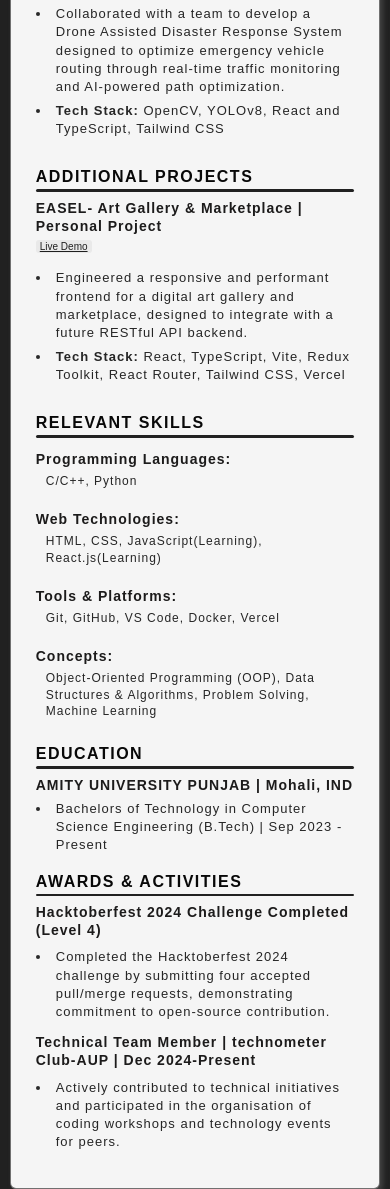
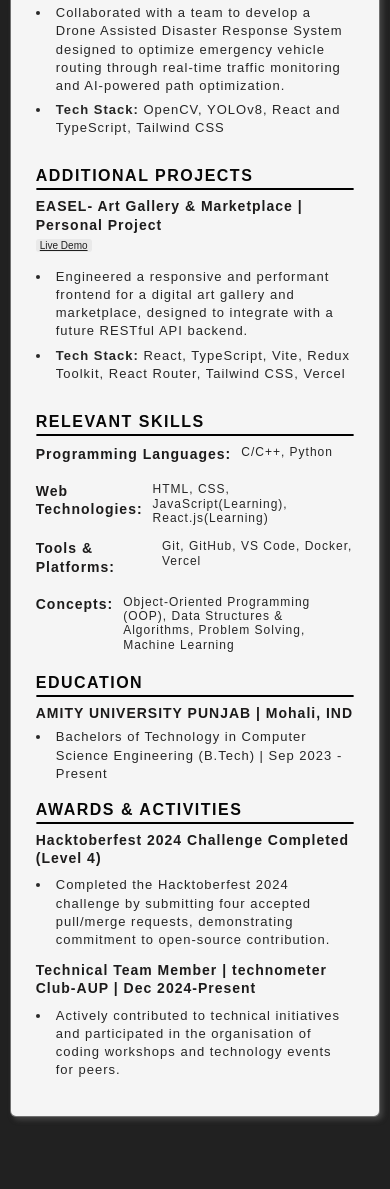
Before and after one commit to Rudra00codes/Resume, a plain HTML site: page index.html in a window 390 px wide. Shown: the part 741-1930 px from the top of the page. After the commit the page ends 1868 px from the top, so only its background shows below. Drawn offline with Linux system fonts and the light colour scheme.

Commit message:
Refactor CSS styles for improved layout and responsiveness

```diff
--- a/style.css
+++ b/style.css
@@ -42,7 +42,7 @@ p {
 
 hr {
     border: none;
-    height: 2.5px;
+    border: 0.1rem solid black;
     background-color: rgba(0, 0, 0, 0.863);
     margin: 3px 0px 7px 0px;
     border-radius: 50px;
@@ -139,8 +139,10 @@ ul li::marker {
 }
 
 .relevantSkills .skill-category {
+    display: flex;
+
     margin-bottom: 10px;
-    padding: 5px 0;
+    padding: 2px 0;
 }
 
 .relevantSkills .skill-category h3 {
@@ -150,25 +152,28 @@ ul li::marker {
 }
 
 .relevantSkills .skill-category p {
-    margin-left: 20px;
-    line-height: 1.4;
+    margin-left: 15px;
+    line-height: 1.2;
     color: rgb(38, 38, 38);
 }
 
-.experience-header, .project-header {
+.experience-header,
+.project-header {
     display: flex;
     justify-content: space-between;
     align-items: flex-start;
     margin-bottom: 8px;
 }
 
-.experience-header h3, .project-header h3 {
+.experience-header h3,
+.project-header h3 {
     flex: 1;
     margin: 0;
     padding-right: 15px;
 }
 
-.experience-meta, .project-meta {
+.experience-meta,
+.project-meta {
     display: flex;
     flex-direction: column;
     align-items: flex-end;
@@ -181,14 +186,16 @@ ul li::marker {
     font-weight: 500;
 }
 
-.github-link, .project-link {
+.github-link,
+.project-link {
     font-size: 12px;
     padding: 2px 6px;
     border-radius: 3px;
     background-color: rgba(0, 0, 0, 0.05);
 }
 
-.github-link:hover, .project-link:hover {
+.github-link:hover,
+.project-link:hover {
     background-color: rgba(54, 0, 180, 0.1);
 }
 
@@ -257,18 +264,20 @@ ul li::marker {
         font-size: 12px;
     }
 
-    /* Date and meta layout adjustments for mobile */
-    .experience-header, .project-header {
+    .experience-header,
+    .project-header {
         flex-direction: column;
         align-items: flex-start;
     }
 
-    .experience-header h3, .project-header h3 {
+    .experience-header h3,
+    .project-header h3 {
         padding-right: 0;
         margin-bottom: 5px;
     }
 
-    .experience-meta, .project-meta {
+    .experience-meta,
+    .project-meta {
         align-items: flex-start;
         flex-direction: row;
         gap: 10px;
@@ -279,7 +288,8 @@ ul li::marker {
         font-size: 11px;
     }
 
-    .github-link, .project-link {
+    .github-link,
+    .project-link {
         font-size: 10px;
         padding: 1px 4px;
     }
```
